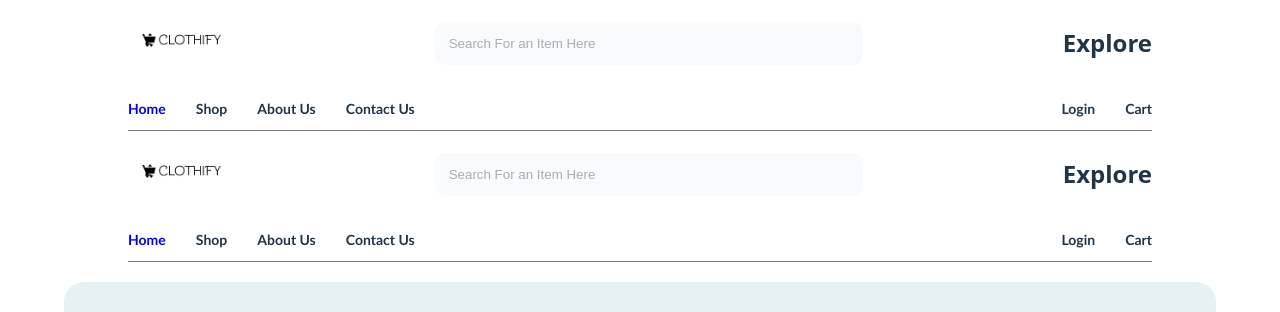
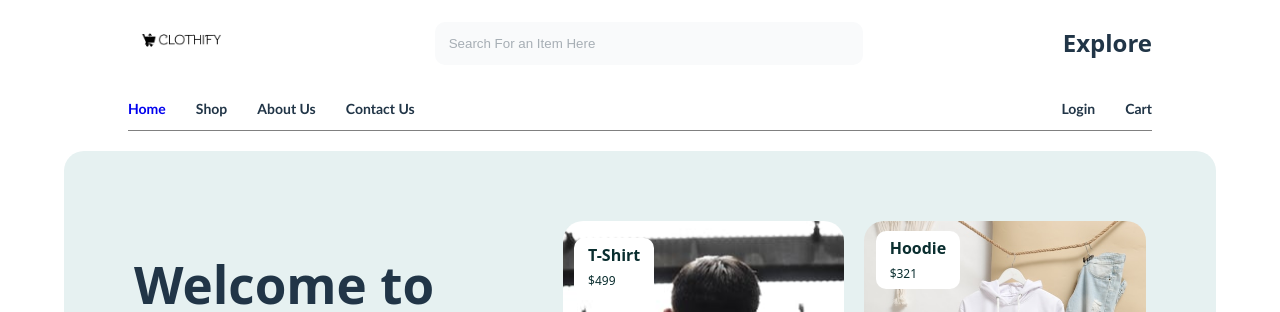
Before and after one commit to Maybemarc/Mern-E-Commerce, a React (Vite) app in the folder Frontend/e-commerce/: page / in a window 1280 px wide. Shown: the top 312 px of the page. Built offline with nearby package versions, Linux system fonts and the light colour scheme; no server answers.

Commit message:
homepage updated

```diff
--- a/Frontend/e-commerce/src/pages/HomePage.jsx
+++ b/Frontend/e-commerce/src/pages/HomePage.jsx
@@ -1,10 +1,8 @@
 import FeaturedProducts from "../components/Featured_Products";
 import FollowOns from "../components/FollowOns";
 import Index from "../components/Index";
-import Navbar from "../components/Navbar";
 import OffersPage from "../components/offersPage";
 import Card from "../components/Card";
-import LoadPage from "../components/LoadPage"
 
 
 
@@ -12,7 +10,6 @@ function HomePage() {
   return (
     <div>
       {/* <h2>HomePage Contents</h2> */}
-      <Navbar />
       <Index />
       <FeaturedProducts />
       <OffersPage />
```
